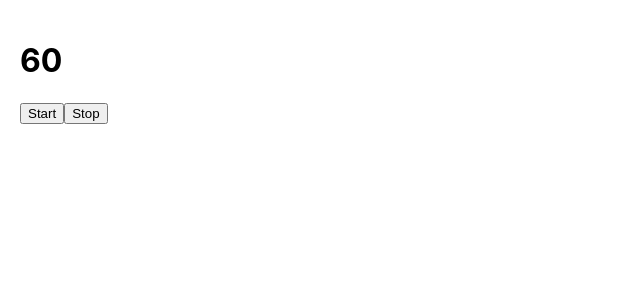
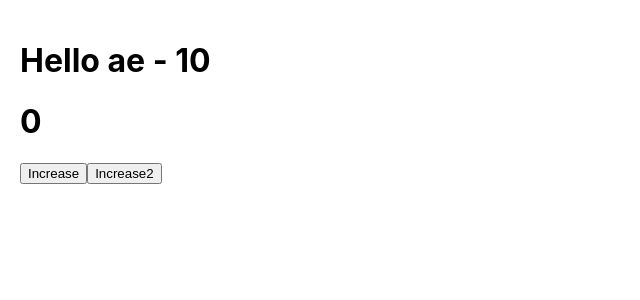
Before and after one commit to huuphuoc100911/tiktok_reacjs, a React (Create React App) app: page / in a window 1280 px wide. Shown: the top 300 px of the page, without its empty margins (0-640 px from the left). Built offline with nearby package versions, Linux system fonts and the light colour scheme.

Commit message:
react.memo

```diff
--- a/src/App.js
+++ b/src/App.js
@@ -1,37 +1,22 @@
-import { useState, useRef, useEffect } from "react";
+import { useState } from "react";
+import Content from "./Content";
 
 function App() {
-    const [count, setCount] = useState(60);
-
-    const timer = useRef();
-    const preCount = useRef();
-    const h1Ref = useRef();
-
-    useEffect(() => {
-        preCount.current = count;
-    }, [count]);
-
-    useEffect(() => {
-        console.log(h1Ref.current.getBoundingClientRect());
-    });
-
-    const handleStart = () => {
-        timer.current = setInterval(() => {
-            setCount((preCount) => preCount - 1);
-        }, 1000);
+    const [count, setCount] = useState(0);
+    const [count2, setCount2] = useState(10);
+    const increase = () => {
+        setCount(count + 1);
     };
-
-    const handleStop = () => {
-        clearInterval(timer.current);
+    const increase2 = () => {
+        setCount2(count2 + 1);
     };
-
-    console.log(count, preCount.current);
 
     return (
         <div style={{ padding: 20 }}>
-            <h1 ref={h1Ref}>{count}</h1>
-            <button onClick={handleStart}>Start</button>
-            <button onClick={handleStop}>Stop</button>
+            <Content count2={count2} />
+            <h1>{count}</h1>
+            <button onClick={increase}>Increase</button>
+            <button onClick={increase2}>Increase2</button>
         </div>
     );
 }
--- /dev/null
+++ b/src/Content.js
@@ -0,0 +1,9 @@
+import { memo } from "react";
+
+function Content({ count2 }) {
+    console.log("re-render");
+
+    return <h1>Hello ae - {count2}</h1>;
+}
+
+export default memo(Content);
```
